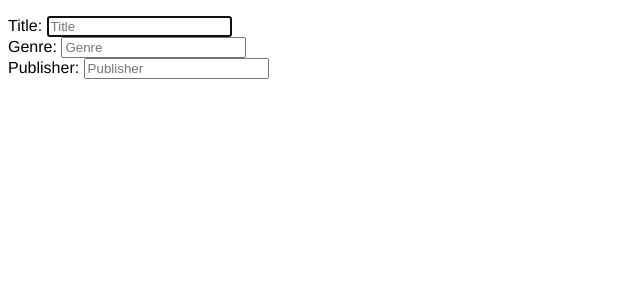
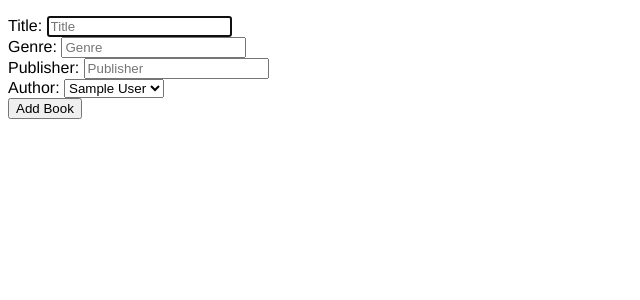
Before and after one commit to pvaliani/library_hw_full_stack_app, a Flask app: page /books/new in a window 1280 px wide. Shown: the part 34-334 px from the top of the page, without its empty margins (0-640 px from the left). Run offline with Flask 2, Linux system fonts and the light colour scheme; a database or web service that is not in the repository returns one stand-in record (values such as "Sample title"); some libraries are stand-ins or nearby versions.

Commit message:
adds book to app - extension

```diff
--- a/controllers/books_controller.py
+++ b/controllers/books_controller.py
@@ -37,6 +37,7 @@ def new_book():
 # CREATE
 # POST '/books'
 
+# - This method allows us to create a new book  on the /books route and redirect to it i.e look at the updated view of books once we have input the new book
 
 @books_blueprint.route("/books", methods=['POST'])
 def create_book():
--- a/templates/books/new.html
+++ b/templates/books/new.html
@@ -1,4 +1,3 @@
-
 {% extends "base.html" %}
 {% block content %}
 
@@ -20,9 +19,17 @@
   </div>
 
 
+  <div>
+    <label for="author">Author:</label>
+    <select id="author" name="author_id">
+      {% for author in all_authors %}
+        <option value="{{ author.id }}">{{ author.full_name() }}</option>
+      {% endfor %}
+    </select>
+  </div>
 
+  <button type="submit">Add Book</button>
 
+</form>
 
-
-
-  {% endblock %}
+{% endblock %}
```
